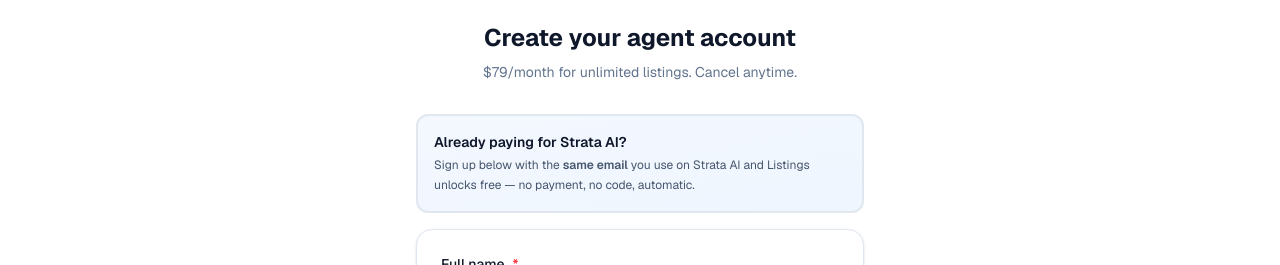
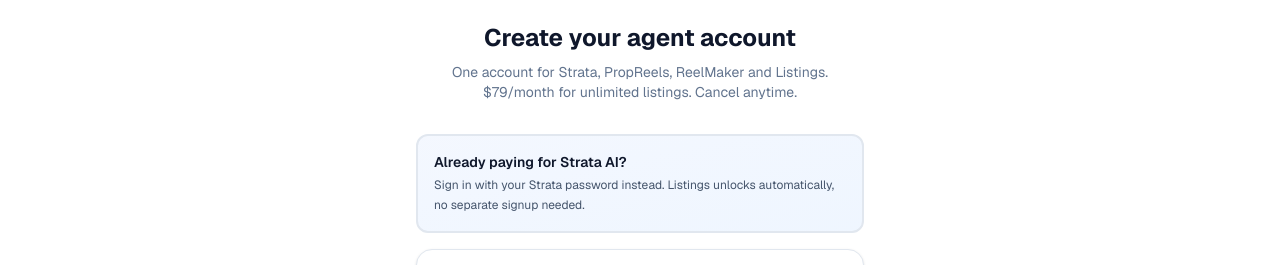
Before and after one commit to testbotdon-beep/strata-listings, a Next.js app: page /sign-up in a window 1280 px wide. Shown: the part 196-461 px from the top of the page. Built offline with nearby package versions, Linux system fonts and the light colour scheme; no server answers.

Commit message:
ux: unified-account messaging on sign-in/sign-up

```diff
--- a/src/app/sign-in/page.tsx
+++ b/src/app/sign-in/page.tsx
@@ -62,7 +62,7 @@
           </Link>
           <h1 className="text-2xl font-bold text-slate-900">Welcome back</h1>
           <p className="mt-2 text-sm text-slate-500">
-            Sign in to manage your listings and inquiries.
+            One account for Strata, PropReels, ReelMaker and Listings.
           </p>
         </div>
 
--- a/src/app/sign-up/page.tsx
+++ b/src/app/sign-up/page.tsx
@@ -98,7 +98,7 @@
             Create your agent account
           </h1>
           <p className="mt-2 text-sm text-slate-500">
-            $79/month for unlimited listings. Cancel anytime.
+            One account for Strata, PropReels, ReelMaker and Listings. $79/month for unlimited listings. Cancel anytime.
           </p>
         </div>
 
@@ -107,8 +107,7 @@
             Already paying for Strata AI?
           </p>
           <p className="mt-1 text-xs text-slate-600 leading-relaxed">
-            Sign up below with the <span className="font-semibold">same email</span> you use
-            on Strata AI and Listings unlocks free — no payment, no code, automatic.
+            Sign in with your Strata password instead. Listings unlocks automatically, no separate signup needed.
           </p>
         </div>
 
```
